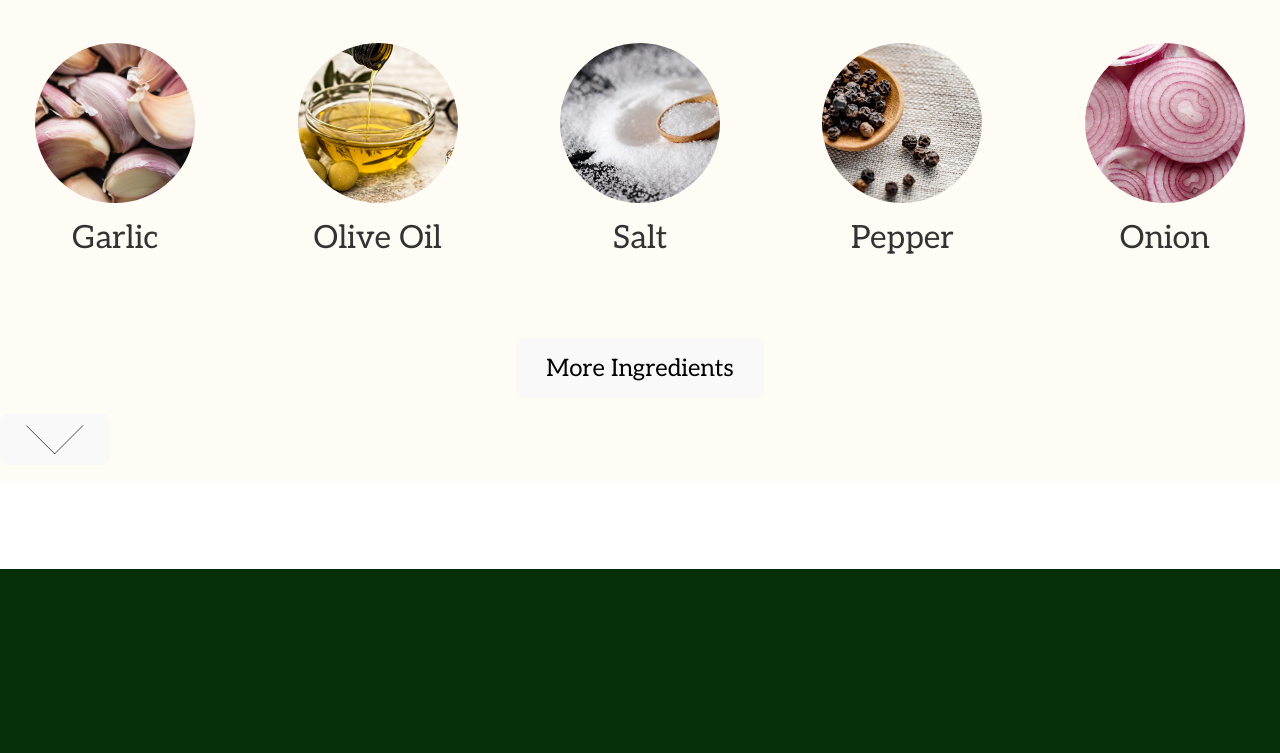
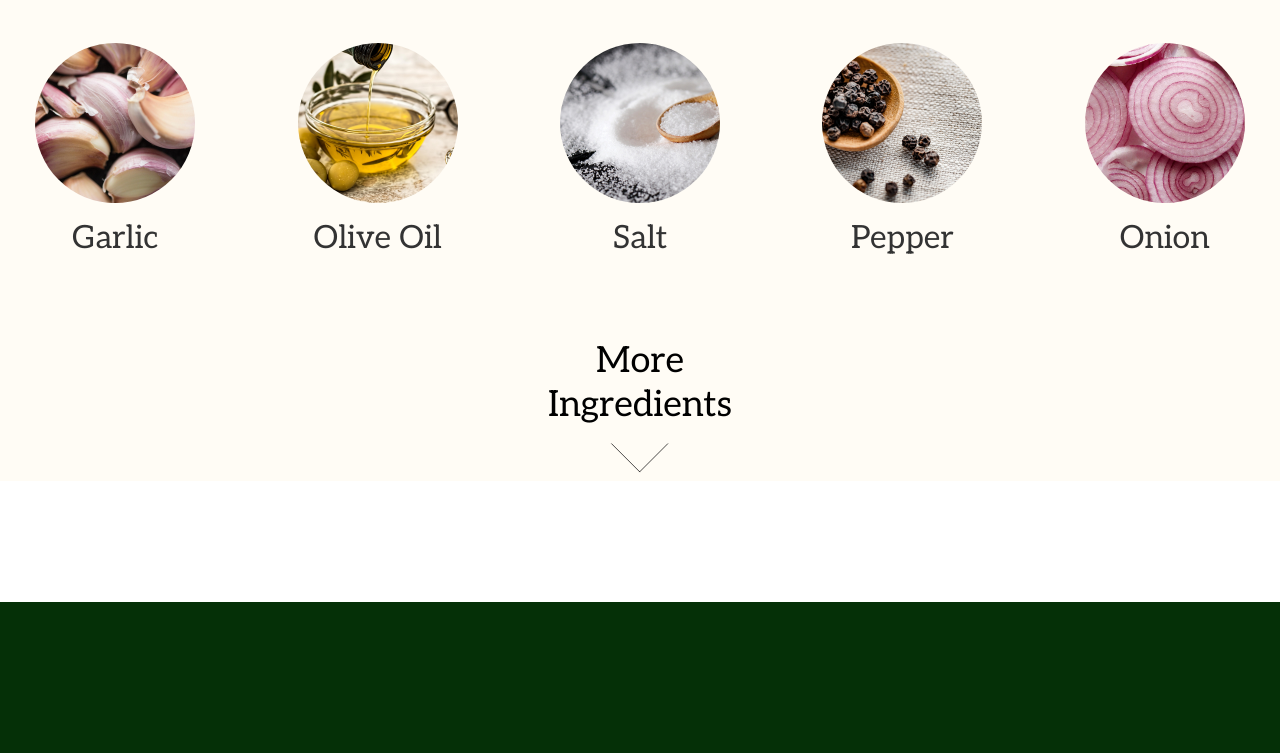
Before and after one commit to jlynparr/CookSync, a React (Vite) app: page / in a window 1280 px wide. Shown: the part 983-1736 px from the top of the page. Built offline with nearby package versions, Linux system fonts and the light colour scheme.

Commit message:
-Added styling for dropdown buttons and item list.

```diff
--- a/src/pages/HomePage.jsx
+++ b/src/pages/HomePage.jsx
@@ -140,10 +140,24 @@ const HomePage = () => {
           </button>
         </div>
 
+        {/* More Ingredients Button and Dropdown */}
+        {!showIngredients && (
+          <div className={styles.moreIngredientButtonArrow}>
             <div className={styles.moreIngredientTab}>
-        {!showIngredients && (
-          <button onClick={toggleList}>More Ingredients</button>
+              <button className={styles.moreIngredientsButton} onClick={toggleList}>More Ingredients</button>
+            </div>
+            <div className={styles.dropdownContainer}>
+              <button onClick={handleOpenList} className={styles.dropdownButton}>
+                <svg width="70" height="30" viewBox="0 0 81 42" fill="none" xmlns="http://www.w3.org/2000/svg">
+                  <line x1="0.35" y1="0.65" x2="40.4" y2="40.7" stroke="black" />
+                  <line x1="39.7" y1="40.7" x2="79.7" y2="0.67" stroke="black" />
+                </svg>
+              </button>
+            </div>
+          </div>
         )}
+
+
 
           {showIngredients && (
             <ul className={styles.ingredientList}>
@@ -158,42 +172,20 @@ const HomePage = () => {
               ))}
             </ul>
           )}
-      </div>
 
-      <div>
-        {!showIngredients && (
-          <button onClick={handleOpenList} className={styles.dropdownButton}>
-            {/* Down arrow */}
-            <svg width="70" height="30" viewBox="0 0 81 42" fill="none" xmlns="http://www.w3.org/2000/svg">
-              <line x1="0.35" y1="0.65" x2="40.4" y2="40.7" stroke="black"/>
-              <line x1="39.7" y1="40.7" x2="79.7" y2="0.67" stroke="black"/>
-            </svg>
-          </button>
-        )}
+
             {showIngredients && (
-          <>
-            <button onClick={handleCloseList} className={styles.dropdownButton}>
+              <div className={styles.dropdownContainer2}>
+              <button onClick={handleCloseList} className={styles.dropdownButton2}>
                 {/* Up arrow */}
                 <svg width="70" height="30" viewBox="0 0 81 42" fill="none" xmlns="http://www.w3.org/2000/svg">
                   <line x1="40" y1="0.35" x2="0" y2="40" stroke="black"/>
                   <line x1="40" y1="0.6" x2="80" y2="40" stroke="black"/>
                 </svg>
               </button>
+            </div>
+          )}
 
-            <ul className={styles.ingredientList}>
-              {ingredientList['Ingredients'].map((item, index) => (
-                <li
-                  key={index}
-                  onClick={() => handleIngredientClick(item)}
-                  className={styles.ingredientItem}
-                >
-                  {item}
-                </li>
-              ))}
-            </ul>
-          </>
-        )}
-      </div>
 
         {/* AI Cooking Assistant */}
         <div className={styles.aiCookingAssistant}>
--- a/src/pages/HomePage.module.css
+++ b/src/pages/HomePage.module.css
@@ -18,7 +18,7 @@
     background-size: cover;
     background-position: center;
     background-repeat: no-repeat;
-    z-index: -1; /* Push behind everything else */
+    z-index: -1;
   }
 
   .textBackground {
@@ -52,8 +52,8 @@
   .ingredientSearch {
     display: flex;
     flex-direction: column;
-    justify-content: center; /* Center vertically */
-    align-items: center; /* Center horizontally */
+    justify-content: center;
+    align-items: center;
     text-align: center;
   }
 
@@ -126,11 +126,18 @@
 
   .ingredient {
     display: flex;
-    flex-direction: column; /* stack vertically */
-    align-items: center;     /* center text under image */
+    flex-direction: column;
+    align-items: center;
     width: fit-content;
     background: none;
     border: none;
+  }
+
+  .ingredient:hover {
+    cursor: pointer;
+    transform: scale(1.05);
+    transition: transform 0.3s ease;
+    text-shadow: 2px 1px 1px rgba(0, 0, 0, 0.3);
   }
 
   .ingredientImage {
@@ -138,6 +145,12 @@
     height: 20vh;
     object-fit: cover;
     border-radius: 15vh;
+  }
+
+  .ingredientImage:hover {
+    transform: scale(1.05);
+    transition: transform 0.3s ease;
+    box-shadow: 1px 1px 2px rgba(0, 0, 0, 0.3);
   }
 
   .ingredientLabel {
@@ -155,35 +168,142 @@
     display: flex;
     justify-content: center;
     margin: 5vh 0 2vh 0;
-    background-color: none;
+    background: none;
+  }
+
+  .moreIngredientsButton {
+    background: none;
+    border: none;
+    padding: 0;
+    margin: 0;
+    outline: none;
+    box-shadow: none;
+    font-family: Aleo, sans-serif;
+    font-size: 1.5em;
+    color: #000;
+    cursor: pointer;
+  }
+
+  .moreIngredientsButton:hover {
+    outline: none;
+    border: none;
+    box-shadow: none;
   }
 
   .ingredientList {
     display: grid;
-  grid-template-columns: 1fr 1fr; /* 2 equal columns */
-  gap: 8px;
+    grid-template-columns: 1fr 1fr;
+    column-gap: 0;
     list-style: none;
-  padding: 0;
-  margin-top: 10px;
+    margin-top: 5vh;
+    justify-items: center;
+    color: black;
+    font-family: Aleo, sans-serif;
   }
 
   .ingredientItem {
     cursor: pointer;
-  padding: 8px;
-  border-radius: 4px;
-  transition: background 0.2s;
+    padding: 1vb;
+    width: 50%;
+    font-size: 1.75rem;
+    background: none;
   }
 
   .ingredientItem:hover {
-  background-color: #f0f0f0;
+    background-color: none;
+    transform: scale(1.05);
+    transition: transform 0.3s ease;
+    text-shadow: 1px 1px 2px rgba(0, 0, 0, 0.4);
+  }
+
+  .dropdownContainer {
+    display: flex;
+    justify-content: center;
+    margin-top: 2vh;
   }
 
   .dropdownButton {
     display: flex;
-    justify-content: center; /* or 'flex-start' or 'flex-end' */
+    justify-content: center;
     align-items: center;
-    position: relative;
+    background: none;
+    border: none;
+    outline: none;
+    box-shadow: none;
+    padding: 0;
+    margin: 0;
+    cursor: pointer;
   }
+
+  .dropdownButton:focus,
+  .dropdownButton:active,
+  .dropdownButton:hover {
+    border: none;
+    outline: none;
+    box-shadow: none;
+  }
+
+  .dropdownContainer2 {
+    display: flex;
+    justify-content: center;
+    margin-top: 2vh;
+    border: 0.1rem solid transparent;
+    border-radius: 3vb;
+    width: 15vw;
+    padding: 2vh 0;
+    justify-self: center;
+    transition: border-color 0.2s ease;
+  }
+
+  .dropdownContainer2:hover {
+    display: flex;
+    justify-content: center;
+    margin-top: 2vh;
+    border: 0.124rem solid black;
+    box-shadow: 1px 1px 3px rgba(0, 0, 0, 0.6);
+    border-radius: 3vb;
+    width: 15vw;
+    padding: 2vh 0;
+    justify-self: center;
+    transition: border-color 0.2s ease;
+  }
+
+  .dropdownButton2 {
+    display: flex;
+    justify-content: center;
+    align-items: center;
+    background: none;
+    border: none;
+    outline: none;
+    box-shadow: none;
+    padding: 0;
+    margin: 0;
+    cursor: pointer;
+  }
+
+  .dropdownButton2:focus,
+  .dropdownButton2:active,
+  .dropdownButton2:hover {
+    border: none;
+    outline: none;
+    box-shadow: none;
+  }
+
+  .moreIngredientButtonArrow {
+    border: 0.1rem solid transparent;
+    border-radius: 3vb;
+    width: 20vw;
+    padding-bottom: 3vh;
+    justify-self: center;
+    transition: border-color 0.2s ease;
+  }
+
+  .moreIngredientButtonArrow:hover {
+    border-color: black;
+    box-shadow: 1px 1px 3px rgba(0, 0, 0, 0.6);
+    text-shadow: 1px 1px 2px rgba(0, 0, 0, 0.4);
+  }
+
 
   /*.image {
     width: 30%;
```
Lines whose indentation alone changed are shown as unchanged.
